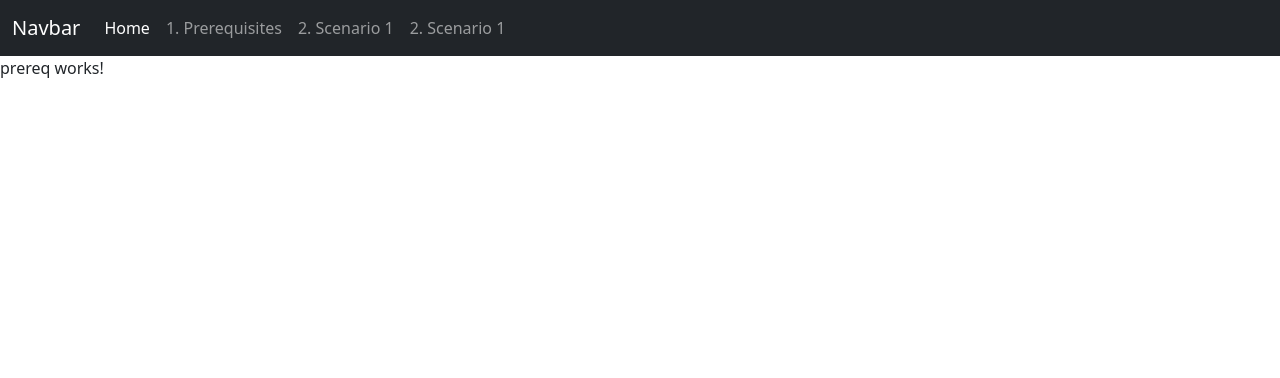
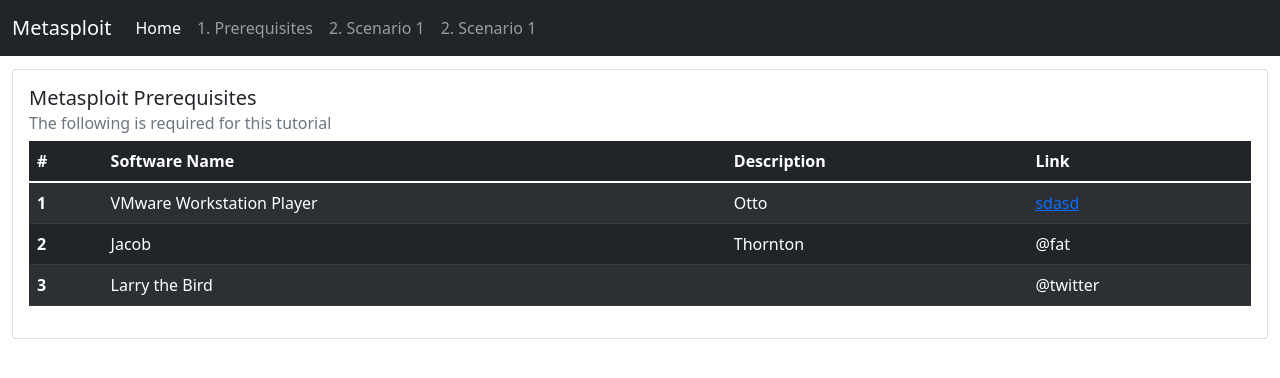
Before and after one commit to henro47/ITRI625-Metasploit-Blog, an Angular app: page /prereq in a window 1280 px wide. Shown: the top 378 px of the page. Built offline with nearby package versions, Linux system fonts and the light colour scheme.

Commit message:
Started with prereq page

```diff
--- a/src/app/app.component.html
+++ b/src/app/app.component.html
@@ -1,6 +1,6 @@
 <nav class="navbar navbar-expand-lg navbar-dark bg-dark">
   <div class="container-fluid">
-    <a class="navbar-brand" routerLink="">Navbar</a>
+    <a class="navbar-brand" routerLink="">{{navTitle}}</a>
     <button class="navbar-toggler" type="button" data-bs-toggle="collapse" data-bs-target="#navbarNav" aria-controls="navbarNav" aria-expanded="false" aria-label="Toggle navigation">
       <span class="navbar-toggler-icon"></span>
     </button>
--- a/src/app/app.component.ts
+++ b/src/app/app.component.ts
@@ -3,10 +3,11 @@
 @Component({
   selector: 'app-root',
   templateUrl: './app.component.html',
-  styleUrls: ['./app.component.scss']
+  styleUrls: ['./app.component.scss',]
 })
 export class AppComponent {
   title = 'ITRI625-Metasploit-Blog';
+  navTitle = 'Metasploit' ;
   navHome = 'Home' ;
   navPreReq = '1. Prerequisites' ;
   navScenOne = '2. Scenario 1' ;
--- a/src/app/component/prereq/prereq.component.html
+++ b/src/app/component/prereq/prereq.component.html
@@ -1 +1,37 @@
-<p>prereq works!</p>
+<div class="container-fluid">
+    <div class="card">
+        <div class="card-body">
+          <h5 class="card-title">{{cardTitle}}</h5>
+          <h6 class="card-subtitle mb-2 text-muted">{{cardSubtitle}}</h6>
+          <table class="table table-dark table-striped">
+            <thead>
+              <tr>
+                <th scope="col">#</th>
+                <th scope="col">Software Name</th>
+                <th scope="col">Description</th>
+                <th scope="col">Link</th>
+              </tr>
+            </thead>
+            <tbody>
+              <tr>
+                <th scope="row">1</th>
+                <td>{{vmWare}}</td>
+                <td>Otto</td>
+                <td> <a href="#">{{vmWareLink}}</a></td>
+              </tr>
+              <tr>
+                <th scope="row">2</th>
+                <td>Jacob</td>
+                <td>Thornton</td>
+                <td>@fat</td>
+              </tr>
+              <tr>
+                <th scope="row">3</th>
+                <td colspan="2">Larry the Bird</td>
+                <td>@twitter</td>
+              </tr>
+            </tbody>
+          </table>
+        </div>
+      </div>
+</div>
--- a/src/app/component/prereq/prereq.component.scss
+++ b/src/app/component/prereq/prereq.component.scss
@@ -0,0 +1,3 @@
+.card{
+    margin-top:0.8rem;
+}
--- a/src/app/component/prereq/prereq.component.ts
+++ b/src/app/component/prereq/prereq.component.ts
@@ -9,6 +9,18 @@
 
   constructor() { }
 
+  cardTitle = "Metasploit Prerequisites" ;
+  cardSubtitle = "The following is required for this tutorial" ;
+
+  vmWare = "VMware Workstation Player" ;
+  vmWareLink = "sdasd";
+
+  metasploit = "metasploit" ;
+  metasploitLink = "" ;
+
+  metasploitTable = "Metasploit Table" ;
+  metasploitTableLink = "" ;
+
   ngOnInit(): void {
   }
 
```
